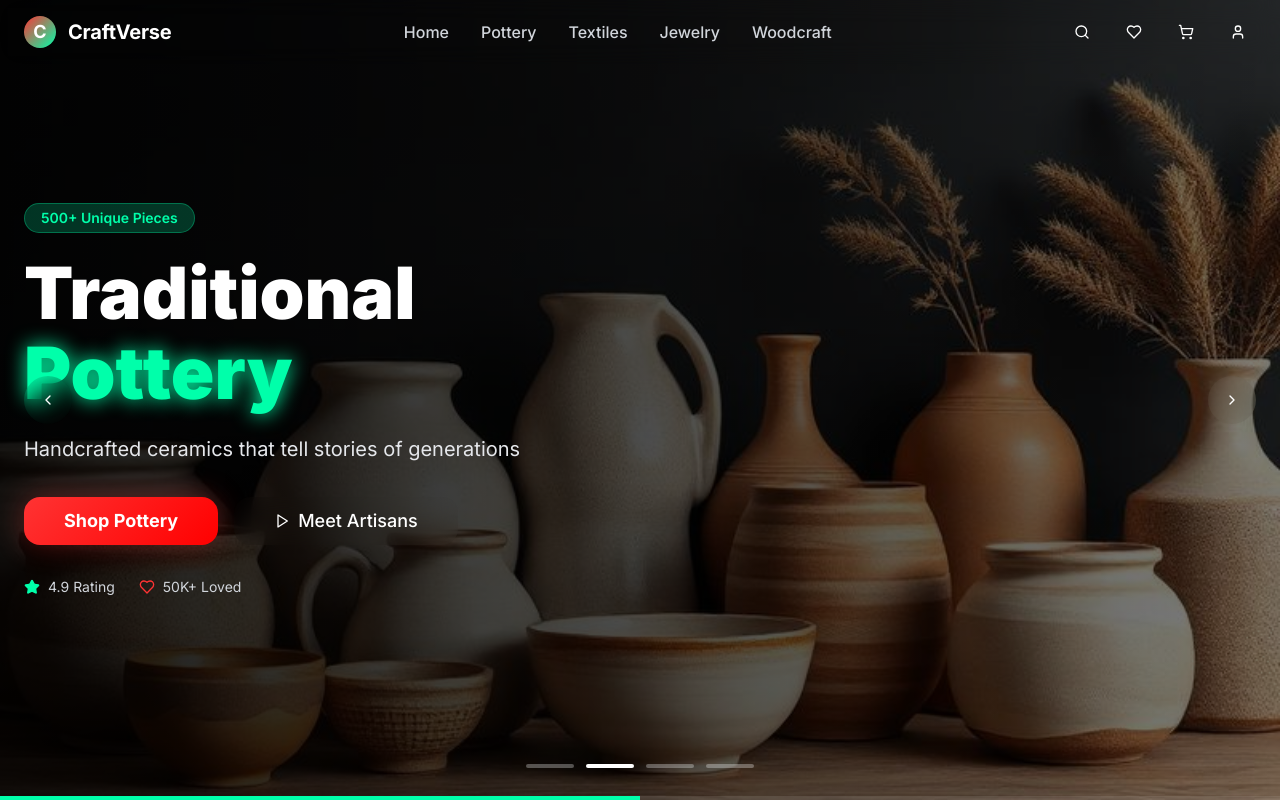
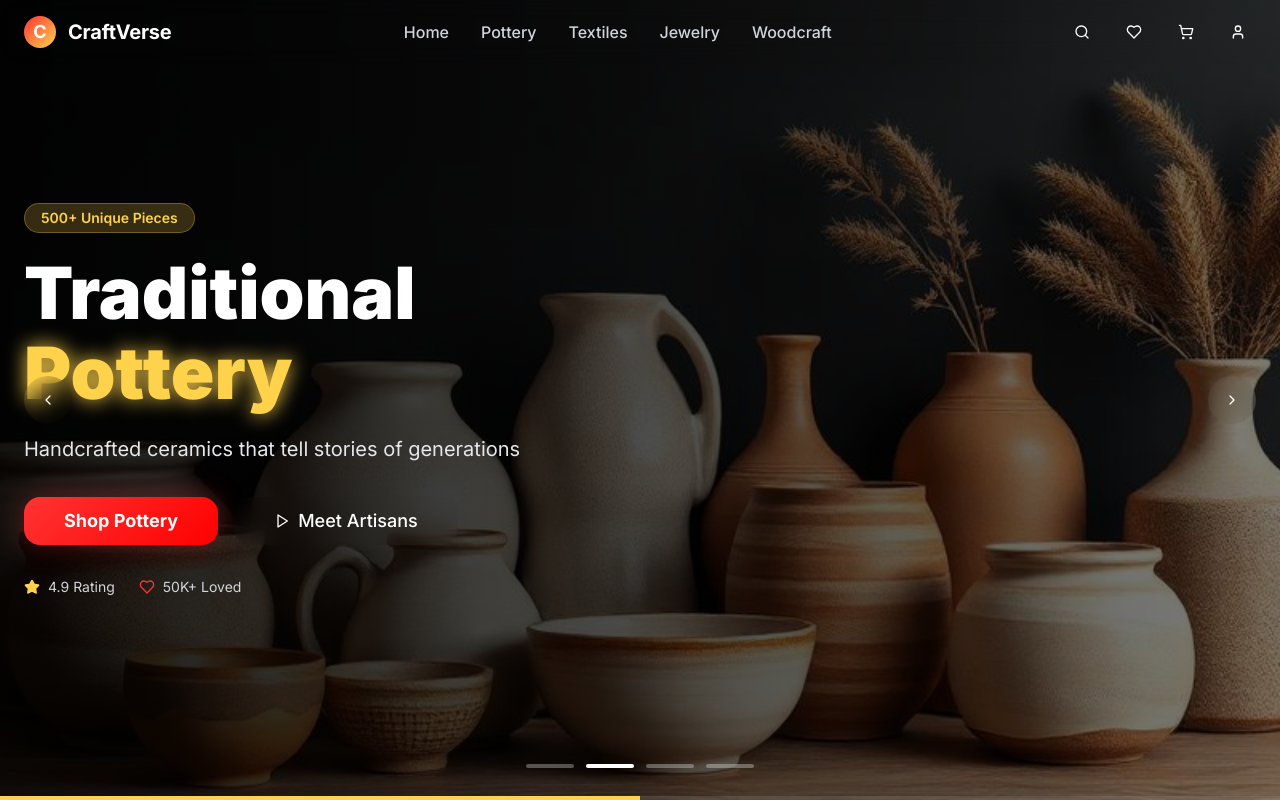
Before and after one commit to sainirahul1/artisan-flix-discovery, a React (Vite) app: page / in a window 1280 px wide. Shown: the top 800 px of the page. Built offline with nearby package versions, Linux system fonts and the light colour scheme; the HTML template or start-up script is replaced by a standard one.

Commit message:
Revert accent color to yellow

```diff
--- a/src/index.css
+++ b/src/index.css
@@ -39,9 +39,9 @@
     --muted: 0 0% 20%;
     --muted-foreground: 0 0% 70%;
 
-    --accent: 160 100% 50%;
-    --accent-foreground: 0 0% 98%;
-    --accent-glow: 160 100% 50% / 0.3;
+    --accent: 45 100% 65%;
+    --accent-foreground: 0 0% 10%;
+    --accent-glow: 45 100% 65% / 0.3;
 
     /* Status colors */
     --destructive: 0 84% 60%;
@@ -95,7 +95,7 @@
     --secondary-foreground: 0 0% 90%;
     --muted: 0 0% 20%;
     --muted-foreground: 0 0% 70%;
-    --accent: 160 100% 50%;
+    --accent: 45 100% 65%;
     --accent-foreground: 0 0% 10%;
     --border: 0 0% 20%;
     --input: 0 0% 15%;
```
